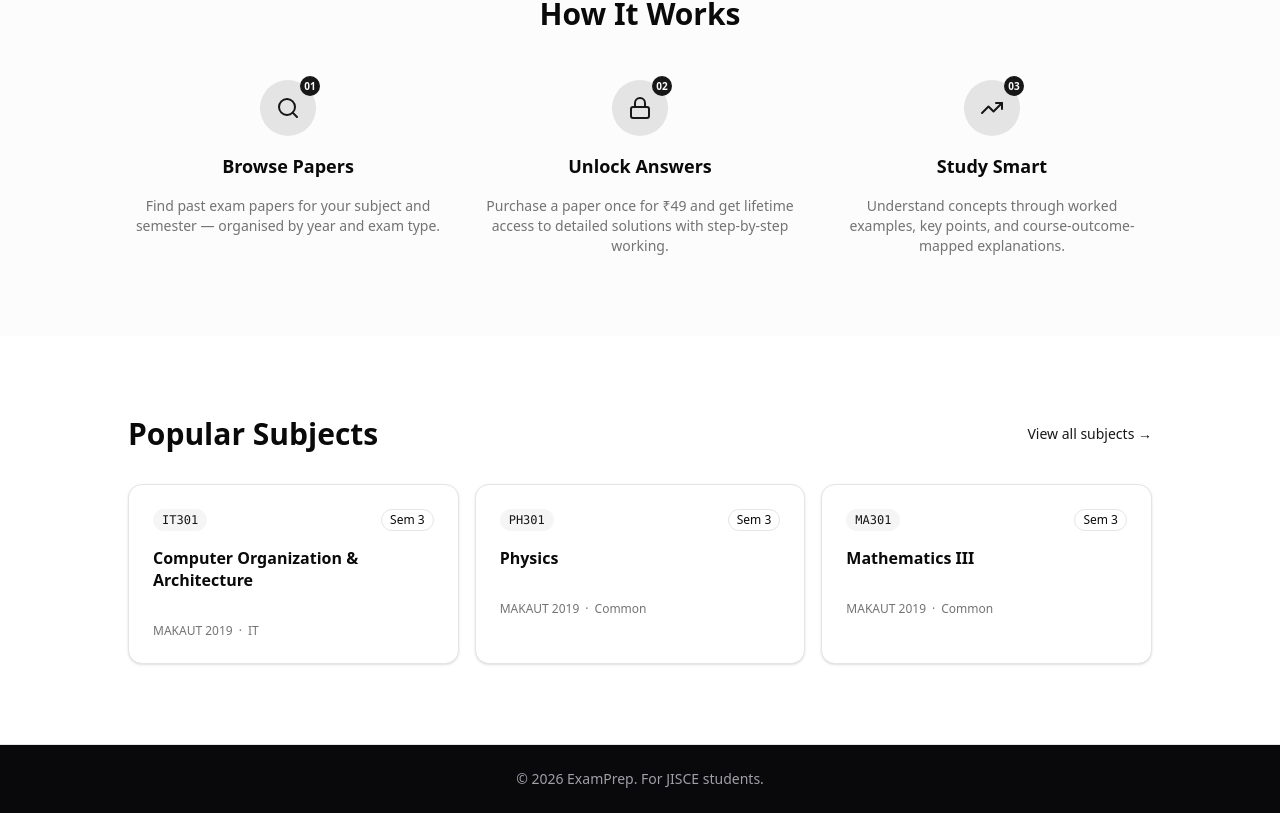
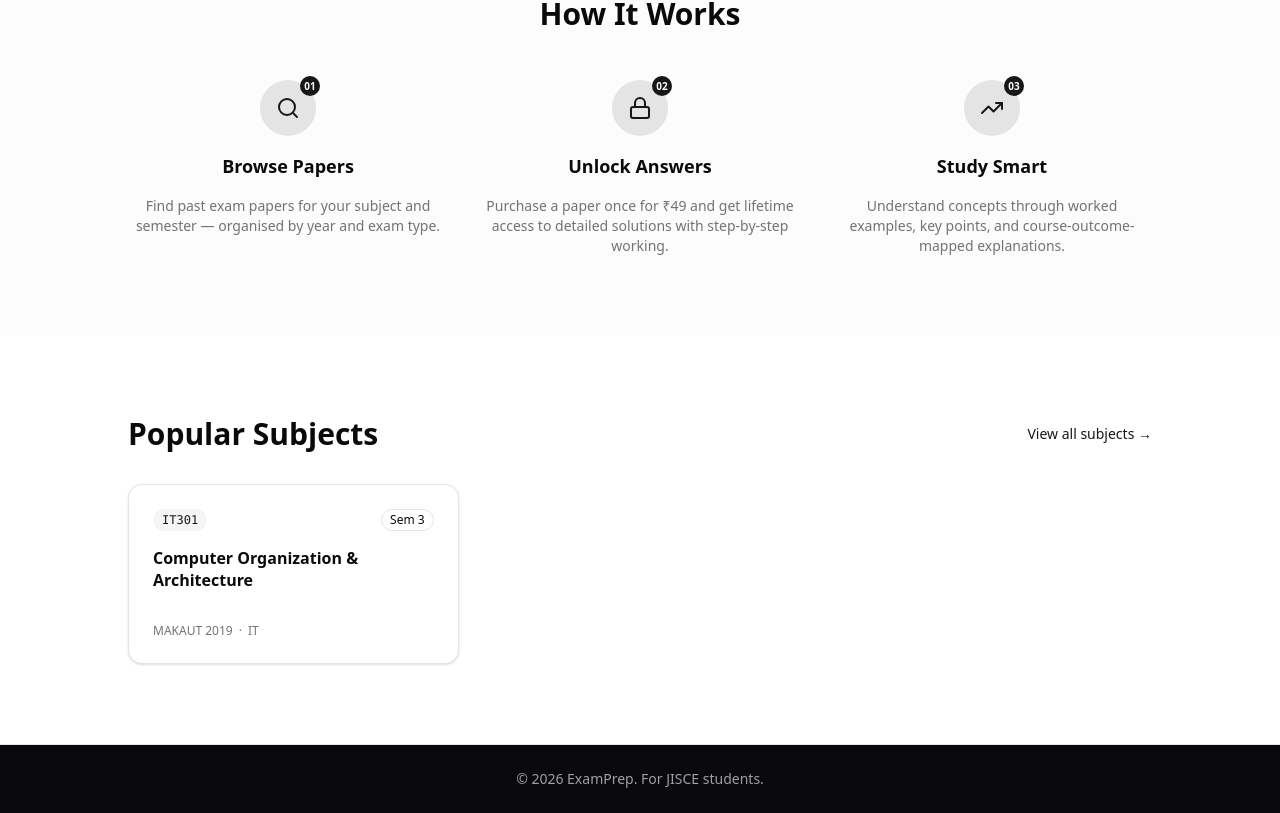
Before and after one commit to INNOVATIVEGAMER/exam-prep, a Next.js app: page / in a window 1280 px wide. Shown: the part 612-1425 px from the top of the page. Built offline with nearby package versions, Linux system fonts and the light colour scheme; no server answers.

Commit message:
fix: remove non-existent PH301/MA301 from home page preview subjects

```diff
--- a/app/page.tsx
+++ b/app/page.tsx
@@ -12,22 +12,6 @@ const PREVIEW_SUBJECTS = [
     regulation: 'MAKAUT 2019',
     semester: 3,
     department: 'IT',
-  },
-  {
-    code: 'PH301',
-    name: 'Physics',
-    short_name: 'PHY',
-    regulation: 'MAKAUT 2019',
-    semester: 3,
-    department: 'Common',
-  },
-  {
-    code: 'MA301',
-    name: 'Mathematics III',
-    short_name: 'M3',
-    regulation: 'MAKAUT 2019',
-    semester: 3,
-    department: 'Common',
   },
 ]
 
```
